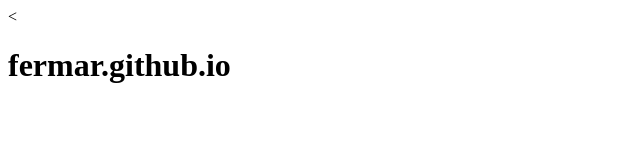
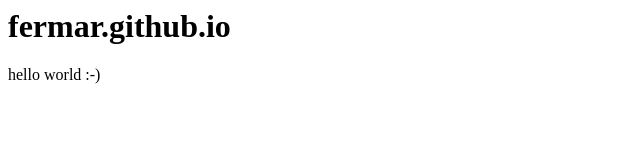
Before and after one commit to fermar/fermar.github.io, a plain HTML site: page index.html in a window 1280 px wide. Shown: the whole page, without its empty margins (0-640 px from the left). Drawn offline with Linux system fonts and the light colour scheme.

Commit message:
update testing

```diff
--- a/index.html
+++ b/index.html
@@ -3,6 +3,7 @@
     <title>fermar.github.io</title>
   </head>
   <body>
-    <<h1>fermar.github.io</h1>
+    <h1>fermar.github.io</h1>
+    hello world :-)
   </body>
 </html>
```
Also changed, not shown: 1 other file.
